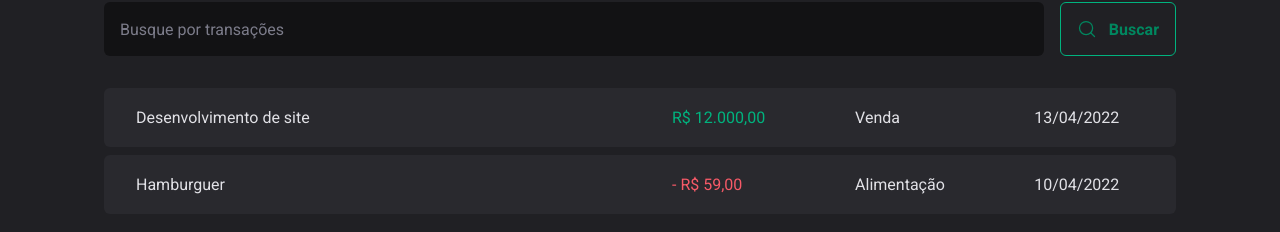
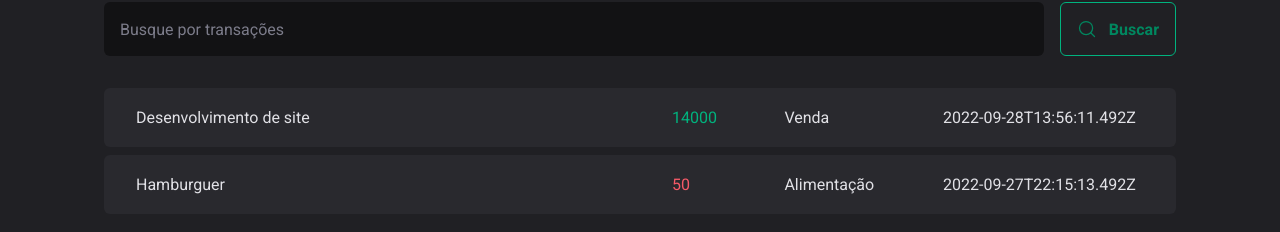
Before and after one commit to fabiof2x/ignite2022-reactjs-02-dt-money, a React (Vite) app: page / in a window 1280 px wide. Shown: the part 272-504 px from the top of the page. Built offline with nearby package versions, Linux system fonts and the light colour scheme; data requests are answered from the project's data file.

Commit message:
Conexão com a API - Realizando requisição HTTP

```diff
--- a/src/pages/Transactions/index.tsx
+++ b/src/pages/Transactions/index.tsx
@@ -1,9 +1,32 @@
+import { useEffect, useState } from "react";
 import { Header } from "../../components/Header";
 import { Summary } from "../../components/Summary";
 import { SearchForm } from "./components/SearchForm";
 import { PriceHighlight, TransactionsContainer, TransactionsTable } from "./styles";
 
+interface Transaction {
+  id: number;
+  description: string;
+  type: 'income' | 'outcome';
+  price: number;
+  category: string;
+  createdAt: string;
+}
+
 export function Transactions() {
+  const [transactions, setTransactions] = useState<Transaction[]>([])
+
+  async function loadTransactions() {
+    const response = await fetch('http://localhost:3333/transactions')
+    const data = await response.json();
+
+    setTransactions(data);
+  }
+
+  useEffect(() => {
+    loadTransactions();
+  }, [])
+
   return (
     <div>
       <Header />
@@ -14,26 +37,20 @@
 
         <TransactionsTable>
           <tbody>
-            <tr>
-              <td width="50%">Desenvolvimento de site</td>
-              <td>
-                <PriceHighlight variant="income">
-                  R$ 12.000,00
-                </PriceHighlight>
-              </td>
-              <td>Venda</td>
-              <td>13/04/2022</td>
-            </tr>
-            <tr>
-              <td width="50%">Hamburguer</td>
-              <td>
-                <PriceHighlight variant="outcome">
-                  - R$ 59,00
-                </PriceHighlight>
-              </td>
-              <td>Alimentação</td>
-              <td>10/04/2022</td>
-            </tr>
+            {transactions.map(transaction => {
+              return (
+                <tr key={transaction.id}>
+                  <td width="50%">{transaction.description}</td>
+                  <td>
+                    <PriceHighlight variant={transaction.type}>
+                      {transaction.price}
+                    </PriceHighlight>
+                  </td>
+                  <td>{transaction.category}</td>
+                  <td>{transaction.createdAt}</td>
+                </tr>
+              )
+            })}
           </tbody>
         </TransactionsTable>
       </TransactionsContainer>
```
